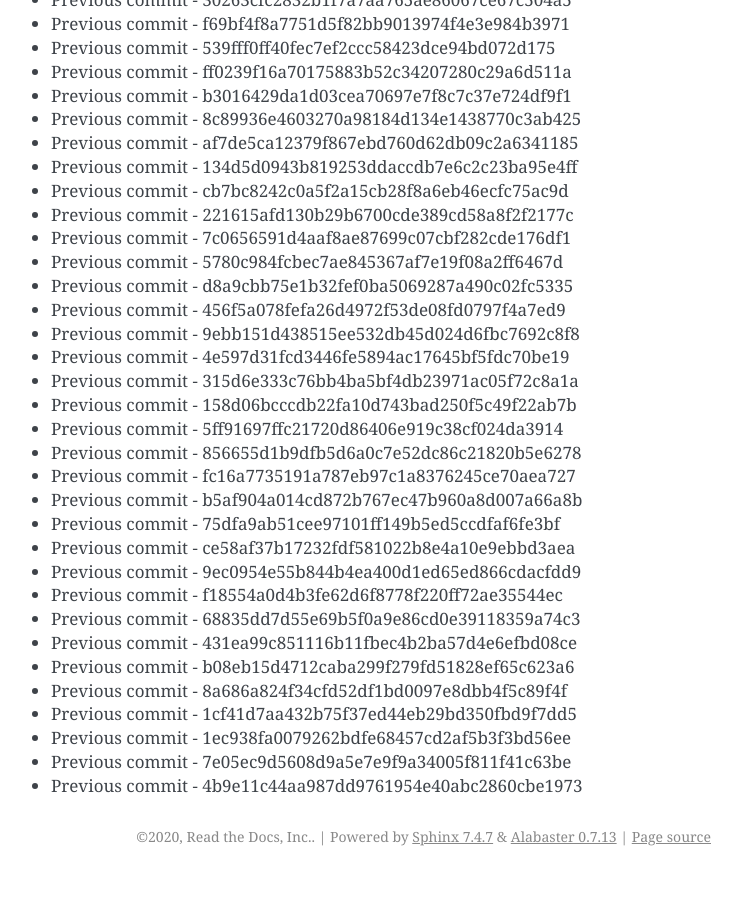
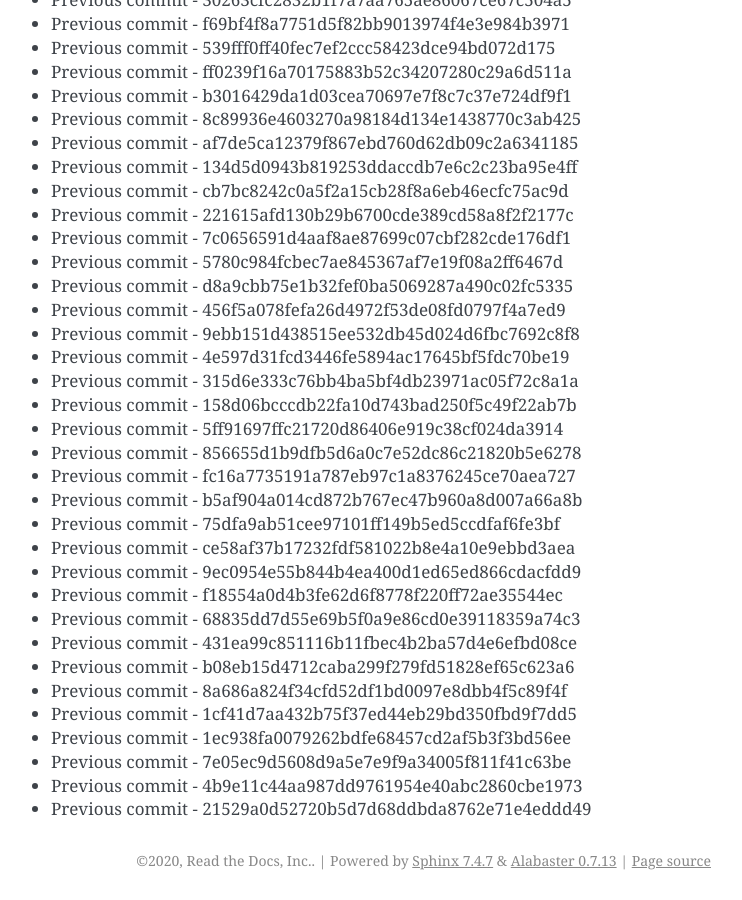
Before and after one commit to readthedocs/rtd-git-stresstest, a Sphinx documentation site: the page built from docs/updates.rst, in a window 1280 px wide and 900 px high, scrolled down 30663 px. Shown: the whole window, without its empty margins (399-1141 px from the left). Built offline with Sphinx 7.4.7, drawn with Linux system fonts in a browser that asks for light colours; before the commit the page ends 31539 px from its top, so only the background shows below that.

Commit message:
Generating commit from previous: 21529a0d52720b5d7d68ddbda8762e71e4eddd49

```diff
--- a/docs/updates.rst
+++ b/docs/updates.rst
@@ -1320,3 +1320,4 @@ It can be tested for any performance characteristics.
 * Previous commit - 1ec938fa0079262bdfe68457cd2af5b3f3bd56ee
 * Previous commit - 7e05ec9d5608d9a5e7e9f9a34005f811f41c63be
 * Previous commit - 4b9e11c44aa987dd9761954e40abc2860cbe1973
+* Previous commit - 21529a0d52720b5d7d68ddbda8762e71e4eddd49
```
